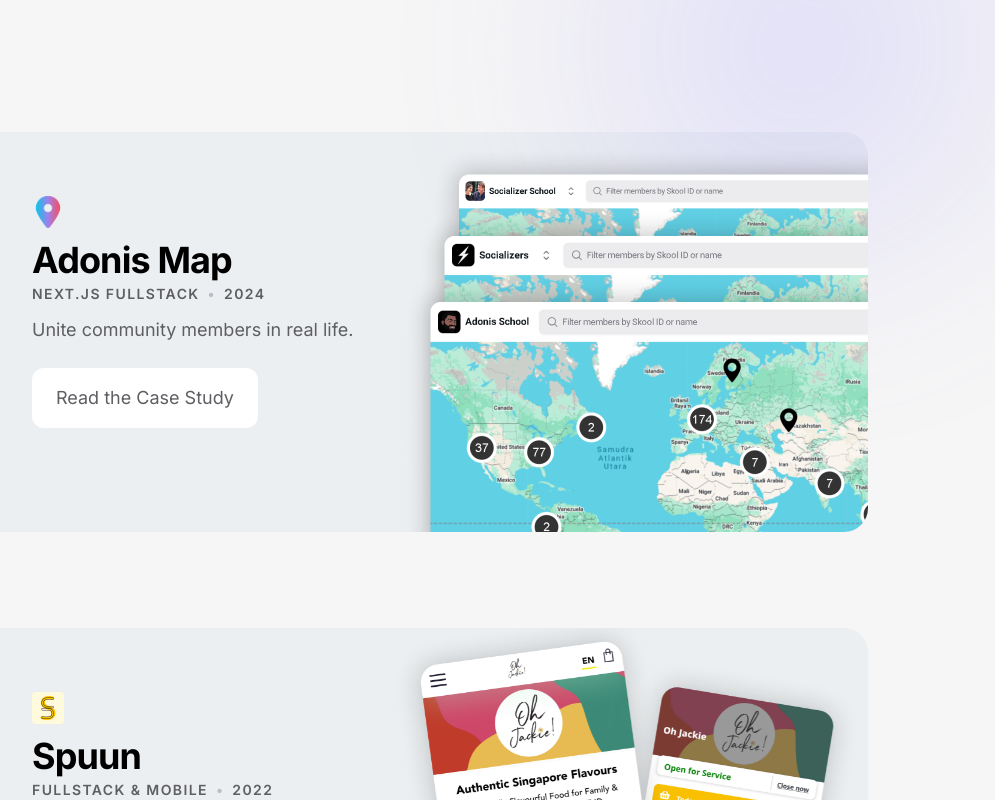
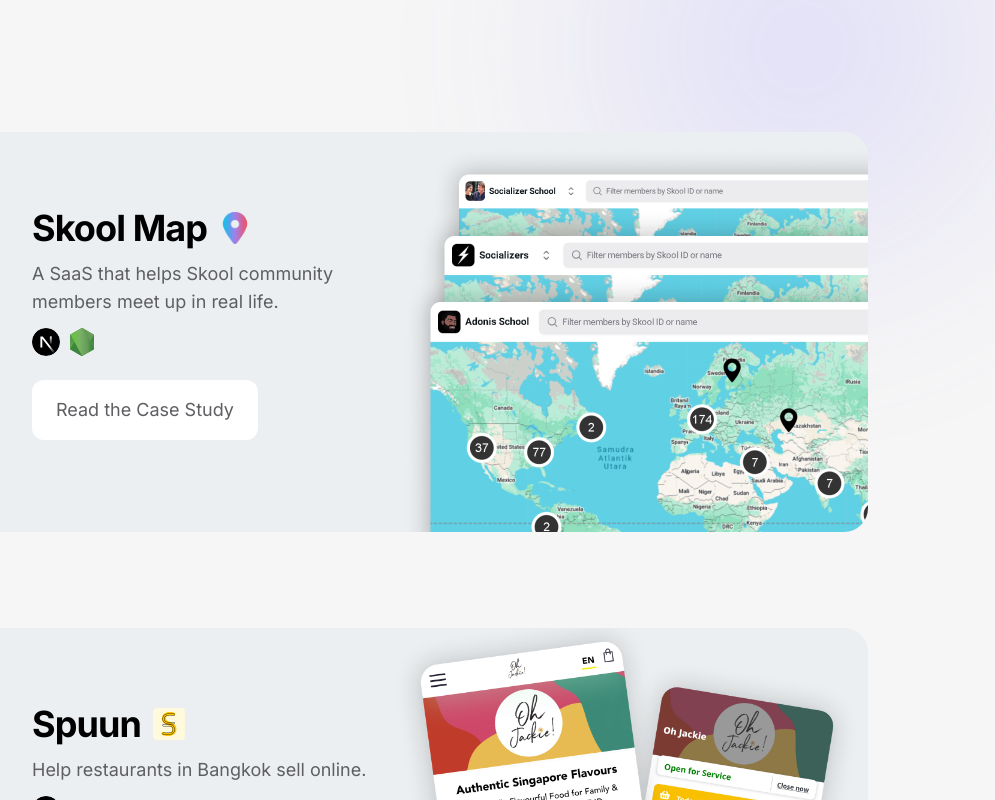
Before and after one commit to yewyewXD/yewyewxd, a Next.js app: page / in a window 1280 px wide. Shown: the part 700-1500 px from the top of the page, without its empty margins (222-1217 px from the left). Built offline with nearby package versions, Linux system fonts and the light colour scheme.

Commit message:
add skills used on project cards

```diff
--- a/pages/index.tsx
+++ b/pages/index.tsx
@@ -9,22 +9,21 @@
 
 const PROJECTS = [
   {
-    link: '/adonis-map',
+    link: '/projects/skoolmap',
     image: '/images/adonis-map/logo.png',
-    title: 'Adonis Map',
-    role: 'NEXT.JS FULLSTACK',
-    year: '2024',
-    description: 'Unite community members in real life.',
+    title: 'Skool Map',
+    description:
+      'A SaaS that helps Skool community members meet up in real life.',
     coverImage: '/images/adonis-map/front_cover.png',
+    skills: ['nextjs', 'nodejs'],
   },
   {
-    link: '/spuun',
+    link: '/projects/spuun',
     image: '/images/spuun/logo.png',
     title: 'Spuun',
-    role: 'FULLSTACK & MOBILE',
-    year: '2022',
     description: 'Help restaurants in Bangkok sell online.',
     coverImage: '/images/spuun/front_cover.png',
+    skills: ['nextjs'],
   },
 ]
 
@@ -106,7 +105,7 @@
         </div>
       </section>
 
-      <section id="projects" className="py-8 sm:mb-16 mb-4">
+      <section id="projects" className="py-8 sm:mb-16 mb-4 relative">
         <div className="flex flex-col justify-center items-center container sm:gap-24 gap-12">
           {PROJECTS.map((project) => (
             <Link
@@ -115,32 +114,41 @@
               className="lg:w-[900px] flex lg:flex-row flex-col justify-between overflow-hidden bg-card rounded-3xl transition-all duration-300 md:hover:scale-[1.02] md:hover:shadow-lg shadow-shadow hover:bg-default"
             >
               <div className="lg:p-16 p-8 lg:pr-0 lg:pb-16 sm:pb-0 pb-4">
-                <div className="mb-3">
+                <div className="mb-3"></div>
+                <div className="flex items-center gap-3 sm:text-4xl text-2xl font-bold mb-3 tracking-tight leading-[140%]">
+                  {project.title}
                   <Image
                     className="sm:size-8 size-6 rounded"
                     src={project.image}
-                    alt={`Logo of ${project.title}`}
+                    alt={project.title}
                     height={32}
                     width={32}
                   />
                 </div>
-                <div className="sm:text-4xl text-2xl font-bold mb-1 tracking-tight leading-[140%]">
-                  {project.title}
-                </div>
-                <div className="text-sm text-default mb-3 font-semibold tracking-widest">
-                  {project.role}
-                  <span className="mx-2 text-dot">•</span>
-                  {project.year}
-                </div>
-                <div className="sm:text-lg text-default mb-6">
+
+                <div className="sm:text-lg text-default mb-3">
                   {project.description}
                 </div>
+
+                <div className="flex items-center gap-2 mb-6">
+                  {project.skills.map((skill) => (
+                    <Image
+                      key={project.title + skill}
+                      title={skill}
+                      src={`/images/icon_${skill}.svg`}
+                      alt={skill}
+                      height={28}
+                      width={28}
+                    />
+                  ))}
+                </div>
+
                 <button className="sm:text-lg sm:py-4 py-3 sm:px-6 px-4 text-default rounded-xl bg-white">
                   Read the Case Study
                 </button>
               </div>
 
-              <div className="relative">
+              <div className="relative flex-shrink-0">
                 <Image
                   width={480}
                   height={400}
```
Also changed, not shown: public/images/icon_nextjs.svg (added), public/images/icon_nodejs.svg (added).
